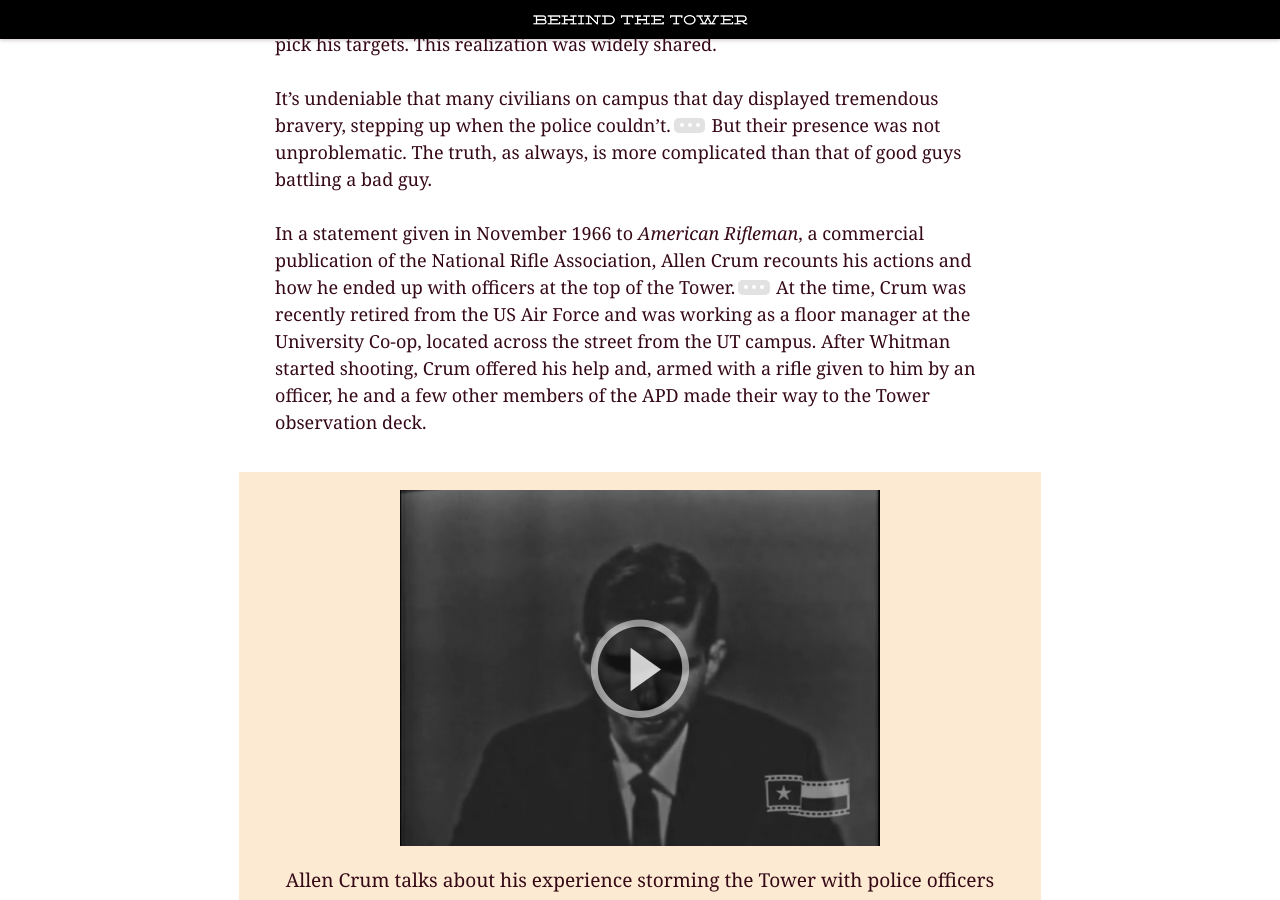
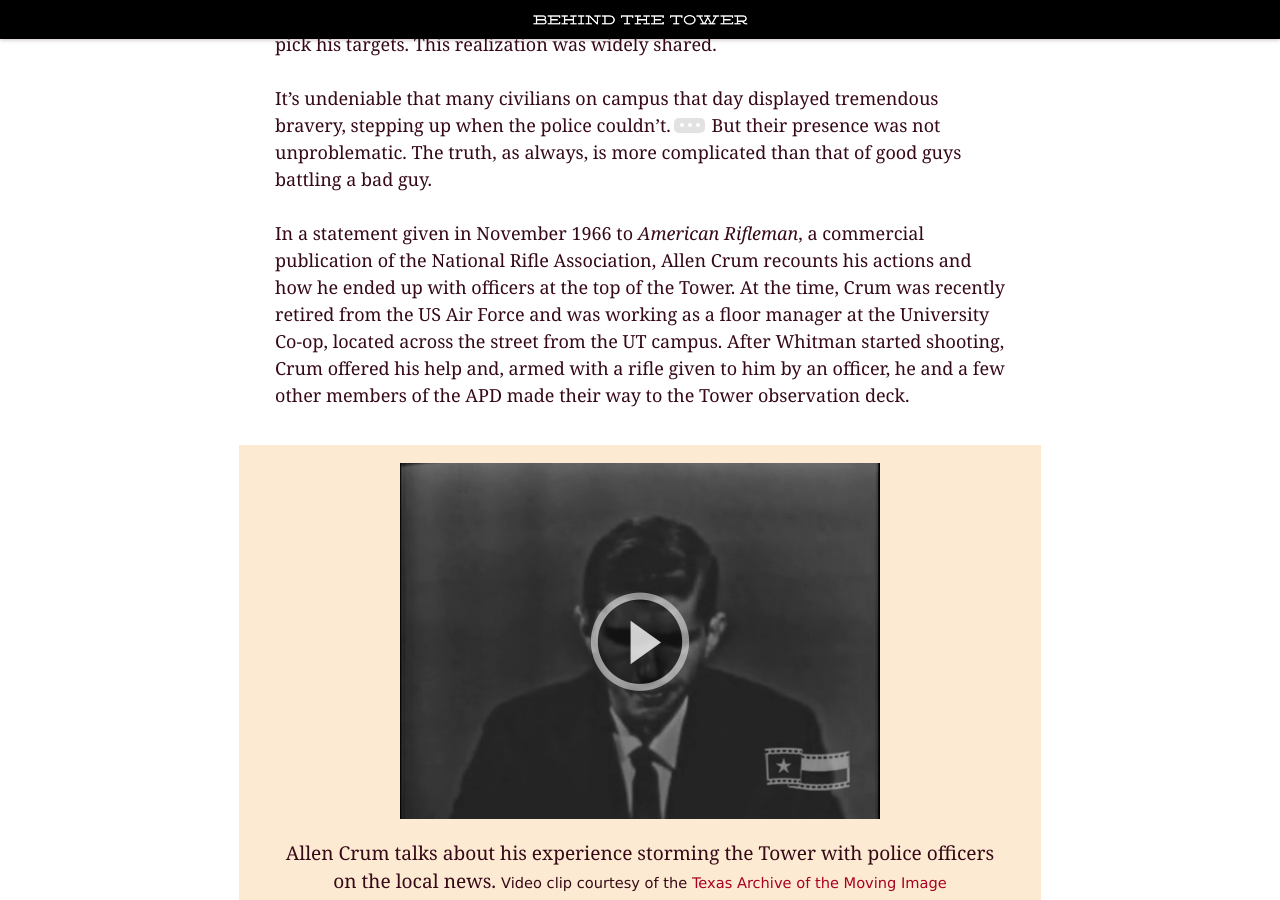
Before and after one commit to utexas-public-history/tower, a Jekyll site: the page built from _posts/2016-05-01-06-mcquisition-armed-civilians.md, in a window 1280 px wide and 900 px high, scrolled down 2585 px. Built offline with Jekyll 4.4.1, drawn with Linux system fonts in a browser that asks for light colours; some of the changed lines change nothing that is shown.

Commit message:
Remove unnecessary note from McQuistion

```diff
--- a/_posts/2016-05-01-06-mcquisition-armed-civilians.md
+++ b/_posts/2016-05-01-06-mcquisition-armed-civilians.md
@@ -52,7 +52,7 @@ But then he realized that “as the ground fire increased, the shots from the To
 
 It’s undeniable that many civilians on campus that day displayed tremendous bravery, stepping up when the police couldn’t.[^4] But their presence was not unproblematic. The truth, as always, is more complicated than that of good guys battling a bad guy.
 
-In a statement given in November 1966 to _American Rifleman_, a commercial publication of the National Rifle Association, Allen Crum recounts his actions and how he ended up with officers at the top of the Tower.[^5] At the time, Crum was recently retired from the US Air Force and was working as a floor manager at the University Co-op, located across the street from the UT campus. After Whitman started shooting, Crum offered his help and, armed with a rifle given to him by an officer, he and a few other members of the APD made their way to the Tower observation deck.
+In a statement given in November 1966 to _American Rifleman_, a commercial publication of the National Rifle Association, Allen Crum recounts his actions and how he ended up with officers at the top of the Tower. At the time, Crum was recently retired from the US Air Force and was working as a floor manager at the University Co-op, located across the street from the UT campus. After Whitman started shooting, Crum offered his help and, armed with a rifle given to him by an officer, he and a few other members of the APD made their way to the Tower observation deck.
 
 <div class="video-block">
   <a href="#" id="second-video-link" class="video-poster">
@@ -74,9 +74,9 @@ In a statement given in November 1966 to _American Rifleman_, a commercial publi
   </p>
 </div>
 
-Crum is unambiguous on the role that armed civilians played in the shooting at this point. “The ground fire was really a Godsend to us,” he wrote, “as it got Whitman pinned down in one spot … We had no means of communication to stop it, but I don’t think that we would have stopped it.”[^6]
+Crum is unambiguous on the role that armed civilians played in the shooting at this point. “The ground fire was really a Godsend to us,” he wrote, “as it got Whitman pinned down in one spot … We had no means of communication to stop it, but I don’t think that we would have stopped it.”[^5]
 
-As the only civilian in the group that stormed the Tower observation deck, Crum became one of the heroes of the UT Tower Tragedy. He was widely fêted afterwards, receiving a Bravery Award from the Texas Law Enforcement Association[^7] and the Respect for Law Award from Optimist International, an international service organization that focuses on youth.[^8]
+As the only civilian in the group that stormed the Tower observation deck, Crum became one of the heroes of the UT Tower Tragedy. He was widely fêted afterwards, receiving a Bravery Award from the Texas Law Enforcement Association[^6] and the Respect for Law Award from Optimist International, an international service organization that focuses on youth.[^7]
 
 <div class="image-gallery image-block">
   <div class="row">
@@ -151,7 +151,7 @@ As the only civilian in the group that stormed the Tower observation deck, Crum
 
 However, APD Officer Houston McCoy’s account complicates this story. McCoy also stormed the Tower – though he acted independently of Crum – and he, along with Officer Ramiro Martinez, are credited with killing Whitman. In 1985, McCoy sent Bill Helmer, at this point a reporter for _Playboy_, his own version of events. After McCoy made his way into the Tower, he joined with Officer Jerry Day to go up to the observation deck. At this point, and unknown to McCoy, Allen Crum and Officer Martinez were already there. When McCoy heard someone coming down the stairs to enter the room where McCoy was holed up, he prepared to fire.
 
-“I kept hearing noise in the room above and Jerry Day sensing that I was about to shoot the first thing that showed from up there told me that Officer Ramiro Martinez and a civilian were up there. It is a good thing the civilian did not start down the stairs before I learned of him being there.”[^9]
+“I kept hearing noise in the room above and Jerry Day sensing that I was about to shoot the first thing that showed from up there told me that Officer Ramiro Martinez and a civilian were up there. It is a good thing the civilian did not start down the stairs before I learned of him being there.”[^8]
 
 A very good thing, because Crum, a civilian at the top of the Tower carrying a rifle, would have exactly matched the profile of the shooter McCoy was looking for.
 
@@ -210,7 +210,7 @@ A very good thing, because Crum, a civilian at the top of the Tower carrying a r
   </p>
 </div>
 
-McCoy goes on to describe the ground fire that peppered the Tower and narrowly missed them while he, Crum, and the other officers got into position on the observation deck. In a press conference after the shooting, Texas Governor [John Connally said][connally] that the ground fire impeded the progress of officers to the top of the Tower. After McCoy and Martinez killed Whitman, they then had no effective way of telling those on the ground to stop firing. Crum waved a white flag, but even after that, sporadic ground fire continued. McCoy said that at least one TV report had shown Crum waving the flag and claimed that it was the shooter trying to give up.[^10] No doubt the same thought occurred to many of those firing at the Tower.
+McCoy goes on to describe the ground fire that peppered the Tower and narrowly missed them while he, Crum, and the other officers got into position on the observation deck. In a press conference after the shooting, Texas Governor [John Connally said][connally] that the ground fire impeded the progress of officers to the top of the Tower. After McCoy and Martinez killed Whitman, they then had no effective way of telling those on the ground to stop firing. Crum waved a white flag, but even after that, sporadic ground fire continued. McCoy said that at least one TV report had shown Crum waving the flag and claimed that it was the shooter trying to give up.[^9] No doubt the same thought occurred to many of those firing at the Tower.
 
 <div class="video-block">
   <a href="#" id="third-video-link" class="video-poster">
@@ -235,7 +235,7 @@ McCoy goes on to describe the ground fire that peppered the Tower and narrowly m
 
 By juxtaposing these two accounts, we’re able to get a more complete picture of the role armed citizens played in the UT Tower Shootings. The ground fire did pin down Whitman, most likely keeping him from killing more people. However, it’s not difficult to see how the actions of several armed, independent citizens could have resulted in further tragedy, and that it was only through fortuitous circumstance that they didn’t.
 
-Armed civilians had one final effect on what happened that day. Claire Wilson was eight months pregnant when Whitman shot her and her boyfriend as they walked across the upper terrace of the South Mall. Her boyfriend, Thomas Eckman, died instantly, but Claire was only wounded. As she lay in the brutal sun, injured and unable to move, chaos engulfed the UT campus. It would be more than an hour before a woman and three young men would be able to run out and carry her to safety.[^11] Years later, in 2015, Claire Wilson, now Claire James, testified before the Texas State Senate Affairs Committee. The Committee was considering bills that would increase the number of weapons permitted on college campuses. [In her testimony][testimony], James said that the armed citizens who were firing back at Whitman had kept emergency personnel from reaching her and her boyfriend sooner.
+Armed civilians had one final effect on what happened that day. Claire Wilson was eight months pregnant when Whitman shot her and her boyfriend as they walked across the upper terrace of the South Mall. Her boyfriend, Thomas Eckman, died instantly, but Claire was only wounded. As she lay in the brutal sun, injured and unable to move, chaos engulfed the UT campus. It would be more than an hour before a woman and three young men would be able to run out and carry her to safety.[^10] Years later, in 2015, Claire Wilson, now Claire James, testified before the Texas State Senate Affairs Committee. The Committee was considering bills that would increase the number of weapons permitted on college campuses. [In her testimony][testimony], James said that the armed citizens who were firing back at Whitman had kept emergency personnel from reaching her and her boyfriend sooner.
 </div></div></div>
 
 [^1]: This is a bit of a fraught claim. Though commonly referred to as the first mass school shooting, it’s probably more accurate to say that it was the first mass school shooting broadcast live (or very close to it) into people’s homes. There have been numerous other instances of mass violence, many of them inside of public schools. For more information on the history of public violence in the United States, see [Maria’s essay](/a-brief-history-of-mass-shootings).
@@ -246,19 +246,17 @@ Armed civilians had one final effect on what happened that day. Claire Wilson wa
 
 [^4]: And the police definitely couldn’t, though due to lack of preparation rather than incompetence. Gary Lavergne’s _Sniper in the Tower_ does a good job of portraying the confusion and panic that gripped campus that day, and [Justin’s essay](TK) delves further into just how unprepared the police department was for this kind of situation and what measures the adopted afterwards.
 
-[^5]: Source (from AHC)
+[^5]: Allen Crum, “Text for Article in _American Rifleman_.” Archival document, n.d. AR.2000.002, Box 12, Folder 12. Austin History Center.
 
-[^6]: Allen Crum, “Text for Article in _American Rifleman_.” Archival document, n.d. AR.2000.002, Box 12, Folder 12. Austin History Center.
+[^6]: “Bravery Awards” _The Austin American_, Sept 18, 1966.
 
-[^7]: “Bravery Awards” _The Austin American_, Sept 18, 1966.
+[^7]: “Optimists to Honor Crum for his Deed,” _The Austin Statesman_, Aug 22, 1966.
 
-[^8]: “Optimists to Honor Crum for his Deed,” _The Austin Statesman_, Aug 22, 1966.
+[^8]: Houston McCoy, “Record from Houston McCoy,” Austin History Center.
 
-[^9]: Houston McCoy, “Record from Houston McCoy,” Austin History Center.
+[^9]: Houston McCoy, “Record from Houston McCoy,“ Austin History Center.
 
-[^10]: Houston McCoy, “Record from Houston McCoy,“ Austin History Center.
-
-[^11]: Pamela Colloff, “The Reckoning,” _Texas Monthly_, April 2016, 95-97.
+[^10]: Pamela Colloff, “The Reckoning,” _Texas Monthly_, April 2016, 95-97.
 
 [mock-shootings]: http://www.nytimes.com/2015/12/13/us/gun-advocates-demonstrate-outside-university-of-texas-campus.html?_r=0
 [resistance]: http://kut.org/post/ut-groups-protest-ahead-first-meeting-campus-carry-policy
```
